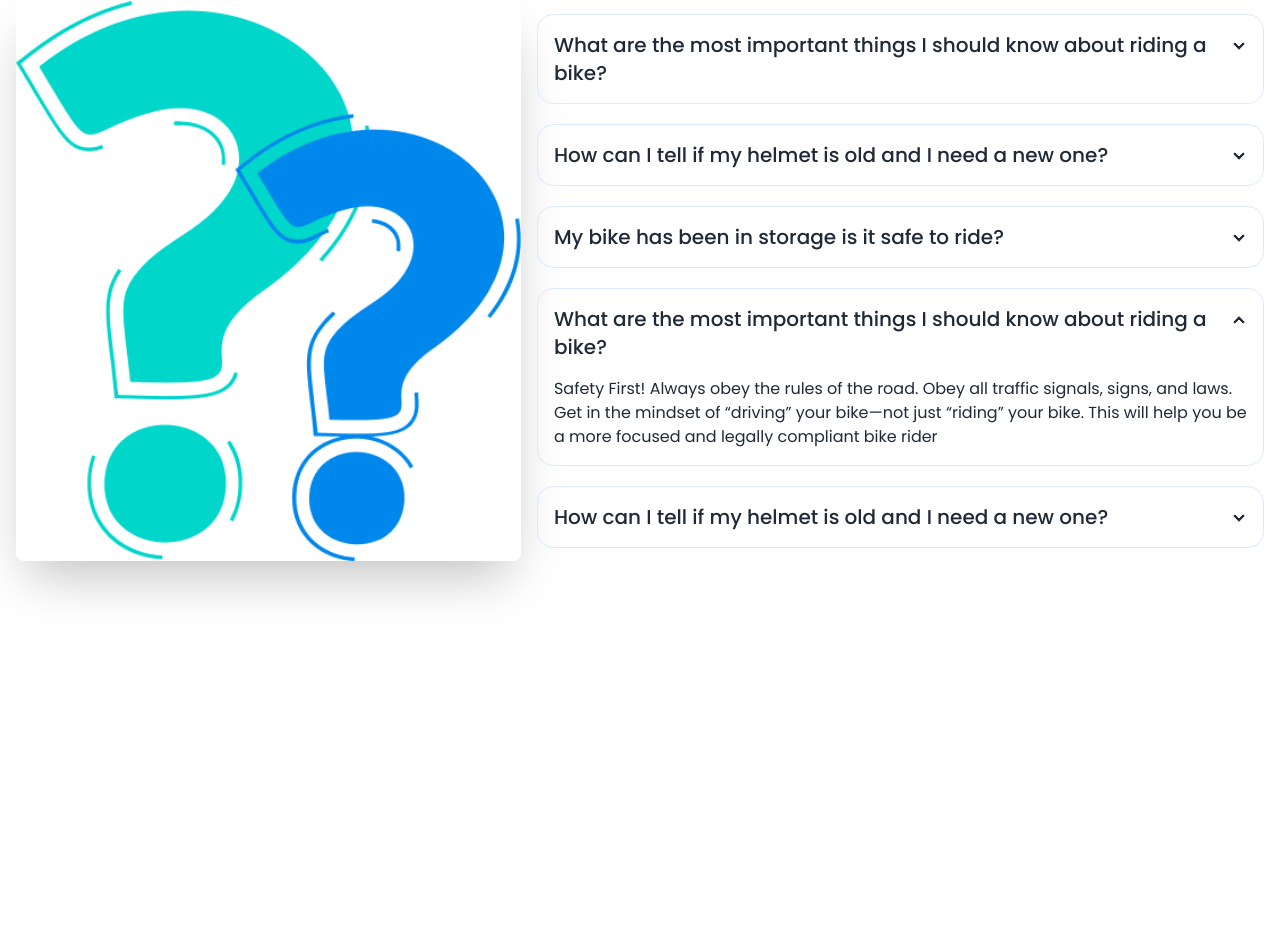
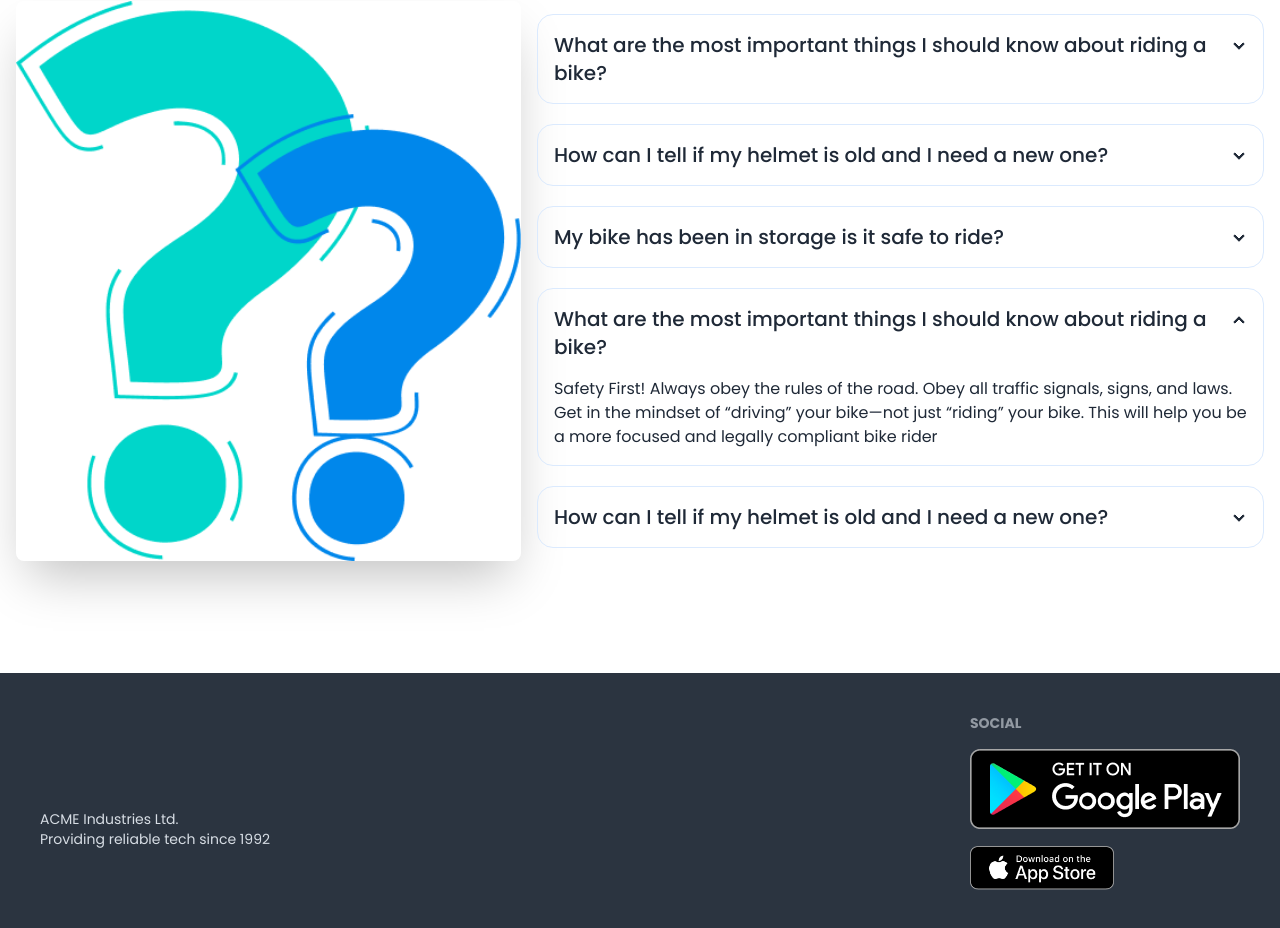
Before and after one commit to tari361595/Biker-zone-web, a plain HTML site: page index.html in a window 1280 px wide. Shown: the part 1533-2461 px from the top of the page. Before the commit the page ends 2206 px from the top, so only its background shows below. Drawn offline with nearby package versions, Linux system fonts and the light colour scheme.

Commit message:
footer section done

```diff
--- a/index.html
+++ b/index.html
@@ -264,12 +264,34 @@
             </div>
 
         </section>
+        <!-- FAQ section -->
 
 
 
     </main>
     <!-- footer section -->
-    <footer></footer>
+    <footer class="footer bg-neutral text-neutral-content p-10 md:flex  justify-between ">
+        <aside class="mt-24">
+
+          <p>
+            ACME Industries Ltd.
+            <br />
+            Providing reliable tech since 1992
+          </p>
+        </aside>
+        <nav class="">
+          <h6 class="footer-title">Social</h6>
+          <div class="grid grid-cols-1 gap-4">
+            <a>
+                <img lass="w-36" src="images/others/android.png" alt="">
+            </a>
+            <a>
+                <img class="w-36" src="images/others/ios.png" alt="">
+            </a>
+            </div>
+        </nav>
+      </footer>
+
 
 </body>
 
```
